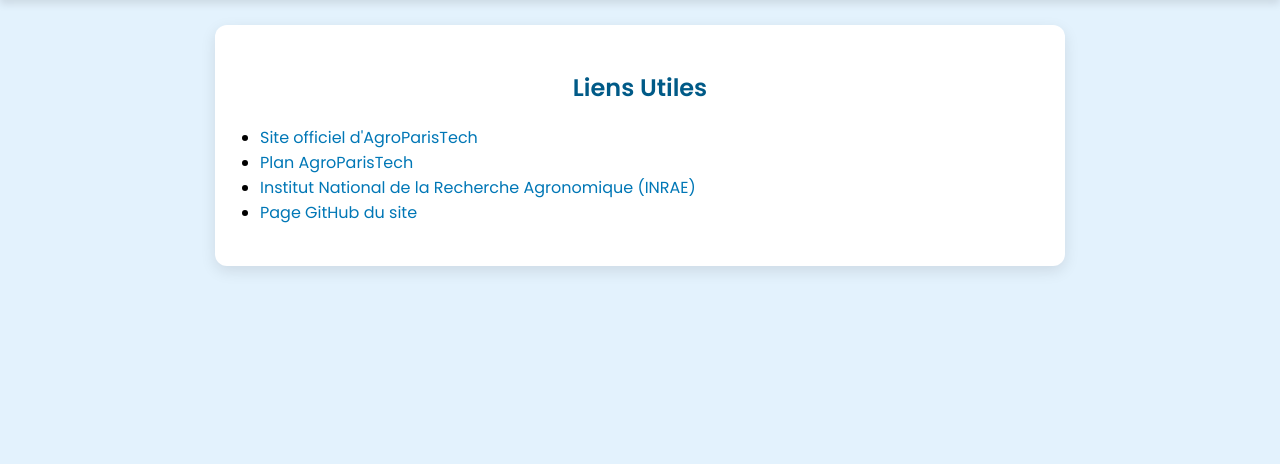
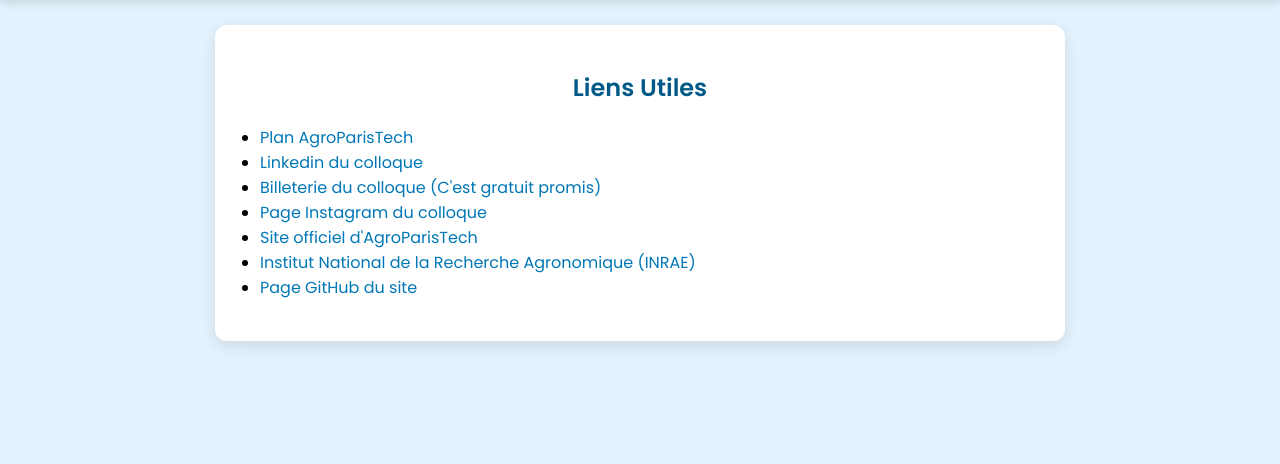
Before and after one commit to DamienFUSTER/Colloc-Application, a Flask app: page /links in a window 1280 px wide. Shown: the part 115-579 px from the top of the page. Run offline with Flask 3, Linux system fonts and the light colour scheme.

Commit message:
ajout des liens

```diff
--- a/templates/links.html
+++ b/templates/links.html
@@ -7,8 +7,11 @@
 <section class="content-section">
     <h2>Liens Utiles</h2>
     <ul class="links-list">
+        <li><a href="https://www.agroparistech.fr/sites/default/files/media/2024-04/palaiseau_-_plan_dacces.pdf" target="_blank">Plan AgroParisTech</a></li>
+        <li><a href="https://www.linkedin.com/in/association-agrobiotech-6b772a2a7/" target="_blank">Linkedin du colloque</a></li>
+        <li><a href=" https://www.helloasso.com/associations/agrobiotech-l-association-des-biotechnologistes-d-agroparistech/evenements/billetterie-colloque-agrobiotech-6-fevrier-2025" target="_blank">Billeterie du colloque (C'est gratuit promis)</a></li>
+        <li><a href="https://www.instagram.com/colloqueagrobiotech" target="_blank">Page Instagram du colloque</a></li>
         <li><a href="https://www.agroparistech.fr/" target="_blank">Site officiel d'AgroParisTech</a></li>
-        <li><a href="https://www.agroparistech.fr/sites/default/files/media/2024-04/palaiseau_-_plan_dacces.pdf" target="_blank">Plan AgroParisTech</a></li>
         <li><a href="https://www.inra.fr/" target="_blank">Institut National de la Recherche Agronomique (INRAE)</a></li>
         <li><a href="https://github.com/DamienFUSTER/Colloc-Application" target="_blank">Page GitHub du site</a></li>
     </ul>
```
